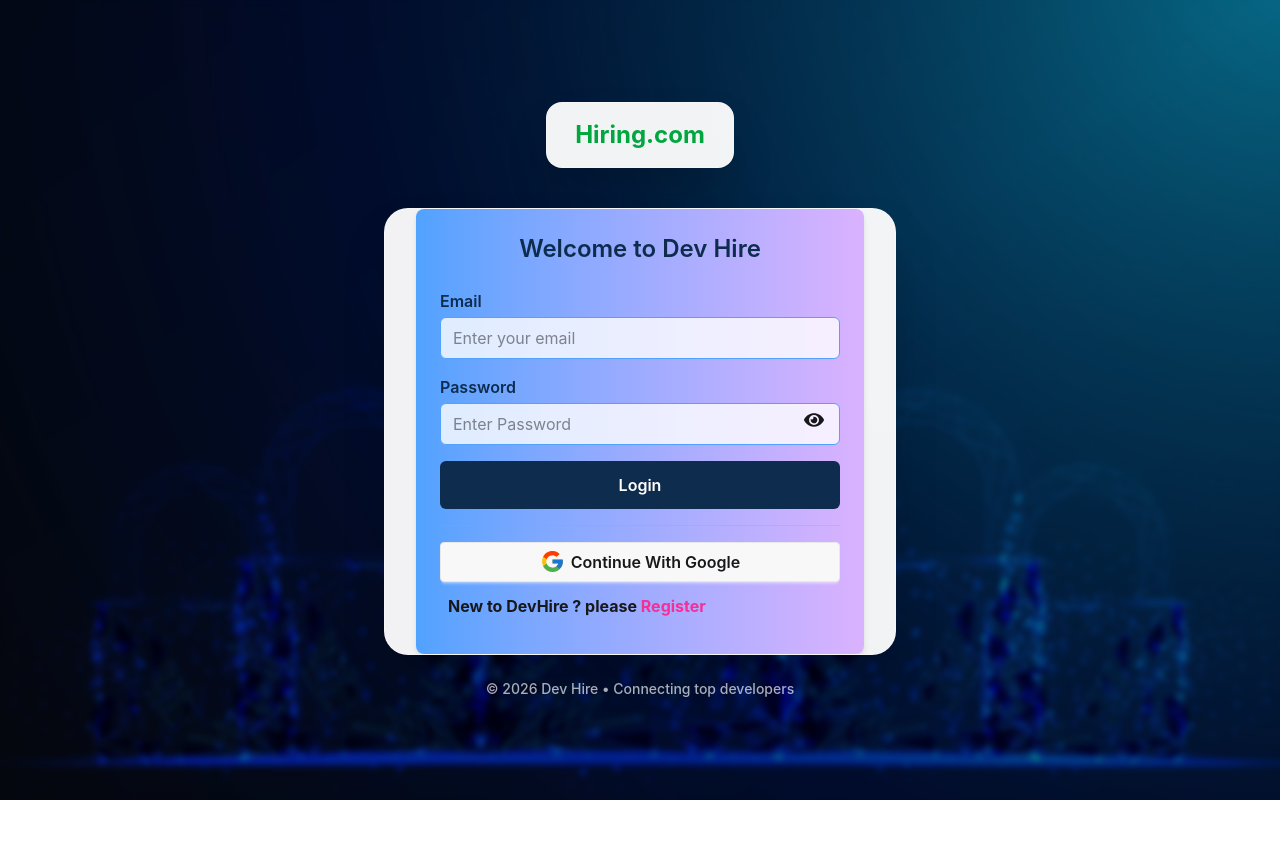
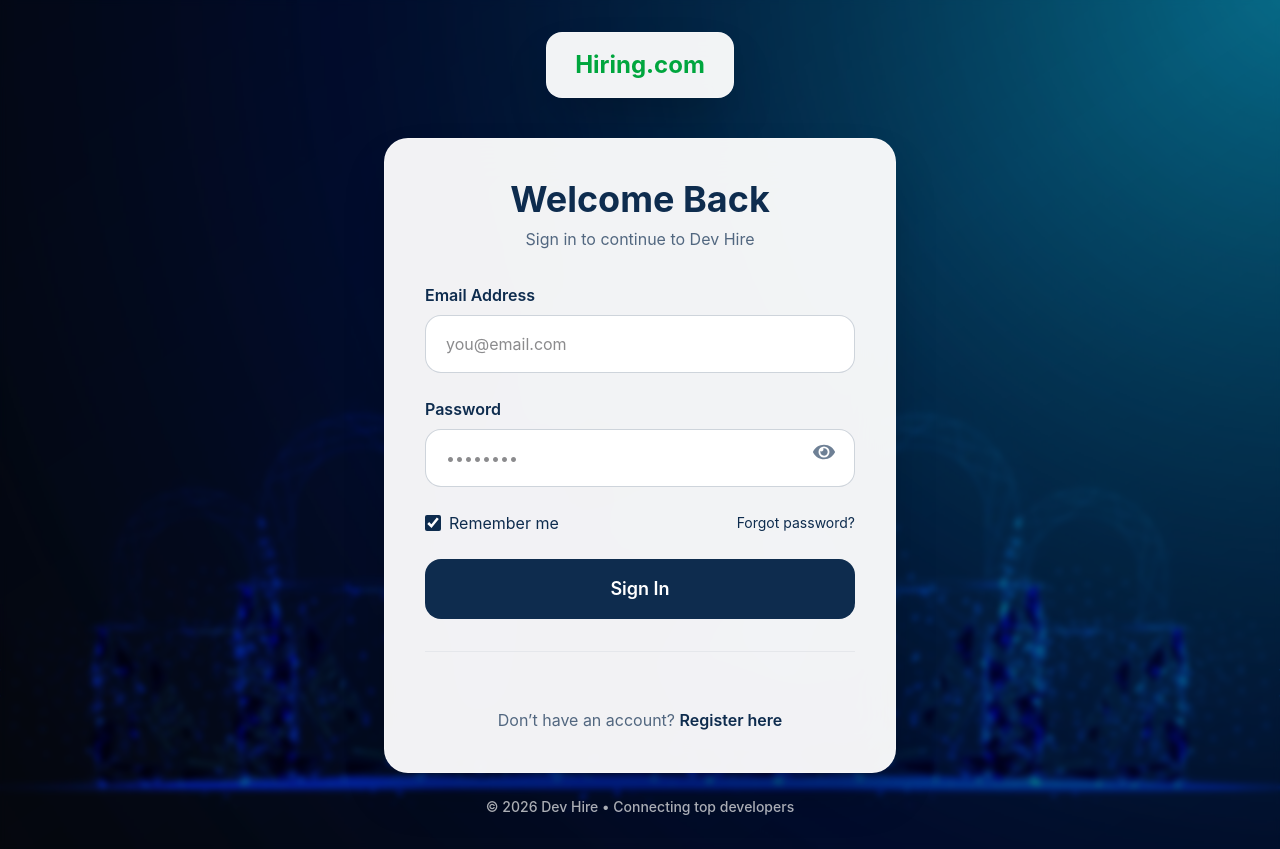
Before and after one commit to Shaching-dev/dev-hire-client, a React (Vite) app: page /auth/login in a window 1280 px wide. Before the commit the page ends 800 px from the top, so only its background shows below. Built offline with nearby package versions, Linux system fonts and the light colour scheme; no server answers.

Commit message:
autofill implement

```diff
--- a/src/Layout/AuthLayout/auth/Login/Login.jsx
+++ b/src/Layout/AuthLayout/auth/Login/Login.jsx
@@ -1,132 +1,159 @@
-import React, { useState } from "react";
-import SocialLogin from "../SocialLogin/SocialLogin";
-import { AiOutlineLoading3Quarters } from "react-icons/ai";
+import React, { useState, useEffect } from "react";
 import { useForm } from "react-hook-form";
+import { Link, useLocation, useNavigate } from "react-router";
+import { toast } from "react-toastify";
 import useAuth from "../../../../hooks/useAuth/useAuth";
 import { FaEye, FaEyeSlash } from "react-icons/fa";
-import { Link, useLocation, useNavigate } from "react-router";
-import { toast } from "react-toastify";
+import { AiOutlineLoading3Quarters } from "react-icons/ai";
 
 const Login = () => {
+  const { signInWithEmail } = useAuth();
+  const navigate = useNavigate();
+  const location = useLocation();
+  const from = location?.state?.from || "/";
+
+  const [showPassword, setShowPassword] = useState(false);
+  const [isSubmitting, setIsSubmitting] = useState(false);
+  const [rememberMe, setRememberMe] = useState(true);
+
   const {
     register,
     handleSubmit,
+    setValue,
     formState: { errors },
   } = useForm();
 
-  const location = useLocation();
-  // const from = location.state?.from || "/";
-  const from = location?.state?.from || "/";
-  const navigate = useNavigate();
+  // 🔥 Auto-fill email from localStorage (if user chose "Remember me")
+  useEffect(() => {
+    const savedEmail = localStorage.getItem("rememberedEmail");
+    if (savedEmail) {
+      setValue("email", savedEmail);
+      setRememberMe(true);
+    }
+  }, [setValue]);
 
-  // console.log("in the login page", location);
-
-  const [showPassword, setShowPassword] = useState(false);
-  const [isSubmitting, setIsSubmitting] = useState(false);
-  const { signInWithEmail } = useAuth();
-
-  const handleLoginWithEmail = async (data) => {
+  const handleLogin = async (data) => {
     setIsSubmitting(true);
     try {
-      const res = await signInWithEmail(data.email, data.password);
-      toast.success(`Welcome ${res.user.displayName || ""}`);
+      await signInWithEmail(data.email, data.password);
+
+      // Save email for next time if "Remember me" is checked
+      if (rememberMe) {
+        localStorage.setItem("rememberedEmail", data.email);
+      } else {
+        localStorage.removeItem("rememberedEmail");
+      }
+
+      toast.success("Login successful! Welcome back 🎉");
       navigate(from, { replace: true });
-    } catch {
-      // console.log(error);
-      toast.error("Invalid email or password ❌");
+    } catch (error) {
+      console.error(error);
+      toast.error(error.message || "Invalid email or password");
     } finally {
       setIsSubmitting(false);
     }
   };
 
   return (
-    <div className="flex items-center justify-center">
-      <div className="w-full max-w-md p-6 bg-gradient-to-r from-blue-400 to-purple-300 hover:shadow-2xl hover:shadow-green-950 duration-150 rounded-lg shadow-md">
-        <h3 className="text-2xl font-semibold text-center mb-6 text-[#0e2c4e]">
-          Welcome to Dev Hire
-        </h3>
+    <div className="w-full p-6 md:p-8 lg:p-10">
+      <div className="text-center mb-8">
+        <h1 className="text-3xl md:text-4xl font-bold text-[#0e2c4e]">
+          Welcome Back
+        </h1>
+        <p className="text-[#0e2c4e]/70 mt-2">
+          Sign in to continue to Dev Hire
+        </p>
+      </div>
 
-        <form
-          onSubmit={handleSubmit(handleLoginWithEmail)}
-          className="space-y-4">
-          {/* Photo Upload Section */}
-
+      <form onSubmit={handleSubmit(handleLogin)} className="space-y-6">
         {/* Email */}
         <div>
-            <label className="block mb-1 text-[#0e2c4e] font-semibold">
-              Email
+          <label className="block mb-2 text-[#0e2c4e] font-semibold">
+            Email Address
           </label>
           <input
             type="email"
-              placeholder="Enter your email"
+            placeholder="you@email.com"
+            autoComplete="username"
             {...register("email", { required: "Email is required" })}
-              className="w-full px-3 py-2 border rounded-md border-blue-400 focus:outline-none focus:ring-2 focus:ring-blue-500 bg-white/80"
+            className="w-full px-5 py-4 border border-[#0e2c4e]/20 rounded-2xl focus:outline-none focus:ring-2 focus:ring-[#0e2c4e] bg-white"
           />
           {errors.email && (
-              <p className="text-red-500 text-sm">{errors.email.message}</p>
+            <p className="text-red-500 text-sm mt-1">{errors.email.message}</p>
           )}
         </div>
 
         {/* Password */}
         <div className="relative">
-            <label className="block mb-1 text-[#0e2c4e] font-semibold">
+          <label className="block mb-2 text-[#0e2c4e] font-semibold">
             Password
           </label>
           <input
             type={showPassword ? "text" : "password"}
-              placeholder="Enter Password"
-              {...register("password", {
-                required: "Password is required",
-                minLength: {
-                  value: 6,
-                  message: "Password must be at least 6 characters",
-                },
-              })}
-              className="w-full   px-3 py-2 border rounded-md border-blue-400 focus:outline-none focus:ring-2 focus:ring-blue-500 bg-white/80"
+            placeholder="••••••••"
+            autoComplete="current-password"
+            {...register("password", { required: "Password is required" })}
+            className="w-full px-5 py-4 border border-[#0e2c4e]/20 rounded-2xl focus:outline-none focus:ring-2 focus:ring-[#0e2c4e] bg-white"
           />
+          <span
+            className="absolute right-5 top-11 cursor-pointer text-[#0e2c4e]/60 hover:text-[#0e2c4e]"
+            onClick={() => setShowPassword(!showPassword)}>
+            {showPassword ? <FaEyeSlash size={22} /> : <FaEye size={22} />}
+          </span>
+          {errors.password && (
+            <p className="text-red-500 text-sm mt-1">
+              {errors.password.message}
+            </p>
+          )}
+        </div>
 
-            <span
-              className="absolute cursor-pointer right-4 top-1/2"
-              onClick={() => setShowPassword(!showPassword)}>
-              {showPassword ? <FaEyeSlash size={20} /> : <FaEye size={20} />}
-            </span>
+        {/* Remember me + Forgot password */}
+        <div className="flex items-center justify-between">
+          <label className="flex items-center gap-2 cursor-pointer">
+            <input
+              type="checkbox"
+              checked={rememberMe}
+              onChange={(e) => setRememberMe(e.target.checked)}
+              className="w-4 h-4 accent-[#0e2c4e]"
+            />
+            <span className="text-[#0e2c4e]">Remember me</span>
+          </label>
+          <Link
+            to="/auth/forgot-password"
+            className="text-[#0e2c4e] hover:underline text-sm">
+            Forgot password?
+          </Link>
         </div>
-          <span>
-            {errors.password && (
-              <p className="text-red-500 text-sm">{errors.password.message}</p>
-            )}
-          </span>
 
         {/* Submit */}
         <button
           type="submit"
           disabled={isSubmitting}
-            className="w-full cursor-pointer bg-[#0e2c4e] text-white py-3 my-3 font-semibold rounded-md hover:bg-[#1a4b82] transition duration-200 flex items-center justify-center">
+          className="w-full py-4 bg-[#0e2c4e] hover:bg-[#1a4b82] text-white font-semibold text-lg rounded-2xl transition-all flex items-center justify-center">
           {isSubmitting ? (
             <span className="animate-spin">
-                <AiOutlineLoading3Quarters size={20} />
+              <AiOutlineLoading3Quarters size={24} />
             </span>
           ) : (
-              "Login"
+            "Sign In"
           )}
         </button>
       </form>
 
-        <div className="mt-4 border-t border-gray-400/30 pt-4">
-          <SocialLogin />
+      {/* Social Login */}
+      <div className="mt-8 border-t border-gray-200 pt-6">
+        {/* <SocialLogin /> */}
       </div>
 
-        <div className="max-w-sm mx-auto my-3">
-          <p className="text-[16px] font-bold">
-            New to DevHire ? please{" "}
+      <div className="text-center mt-8">
+        <p className="text-[#0e2c4e]/70">
+          Don’t have an account?{" "}
           <Link
-              state={location?.state}
-              to={"/auth/register"}
-              className="text-secondary hover:border-b-2">
-              Register
-            </Link>{" "}
+            to="/auth/register"
+            className="font-semibold text-[#0e2c4e] hover:underline">
+            Register here
+          </Link>
         </p>
-        </div>
       </div>
     </div>
   );
```
Lines whose indentation alone changed are shown as unchanged.
